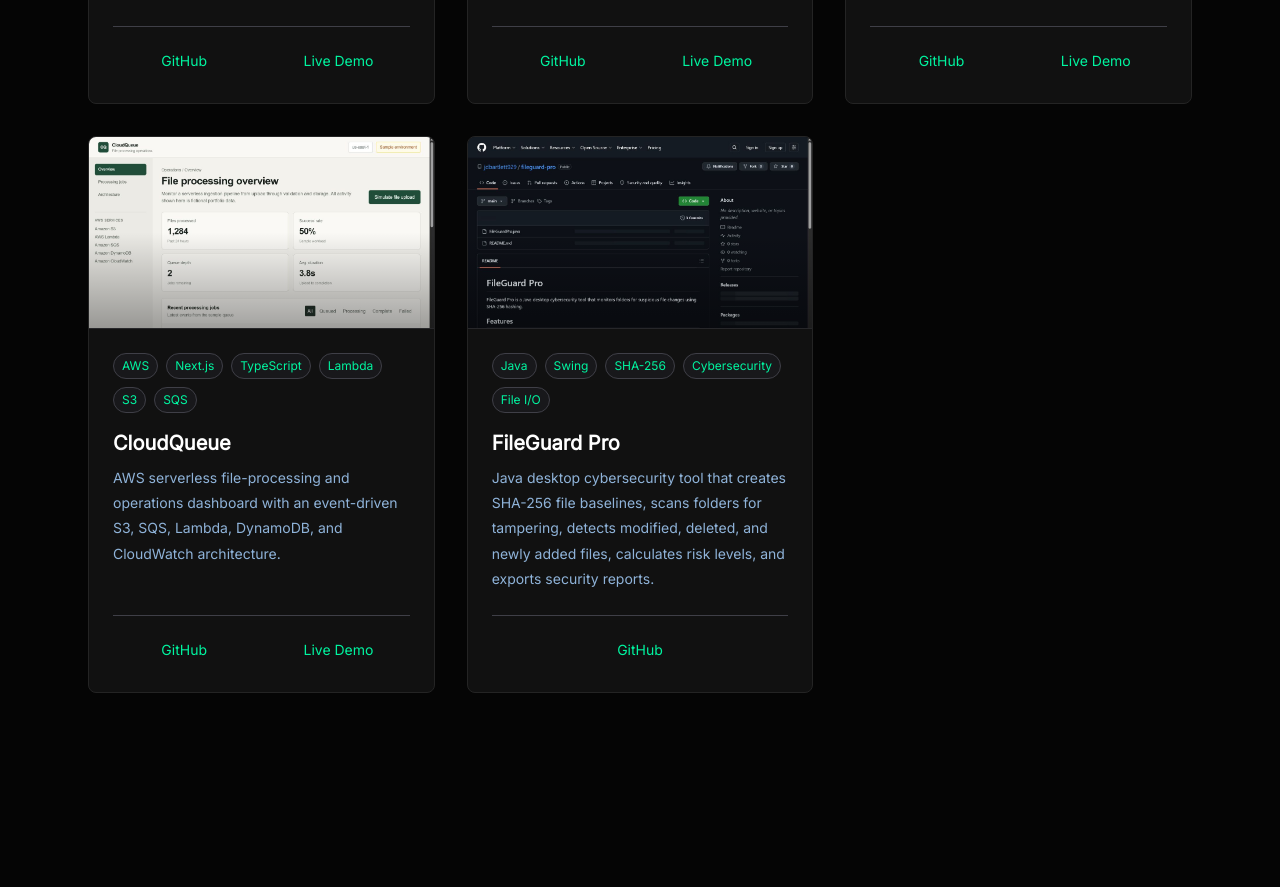
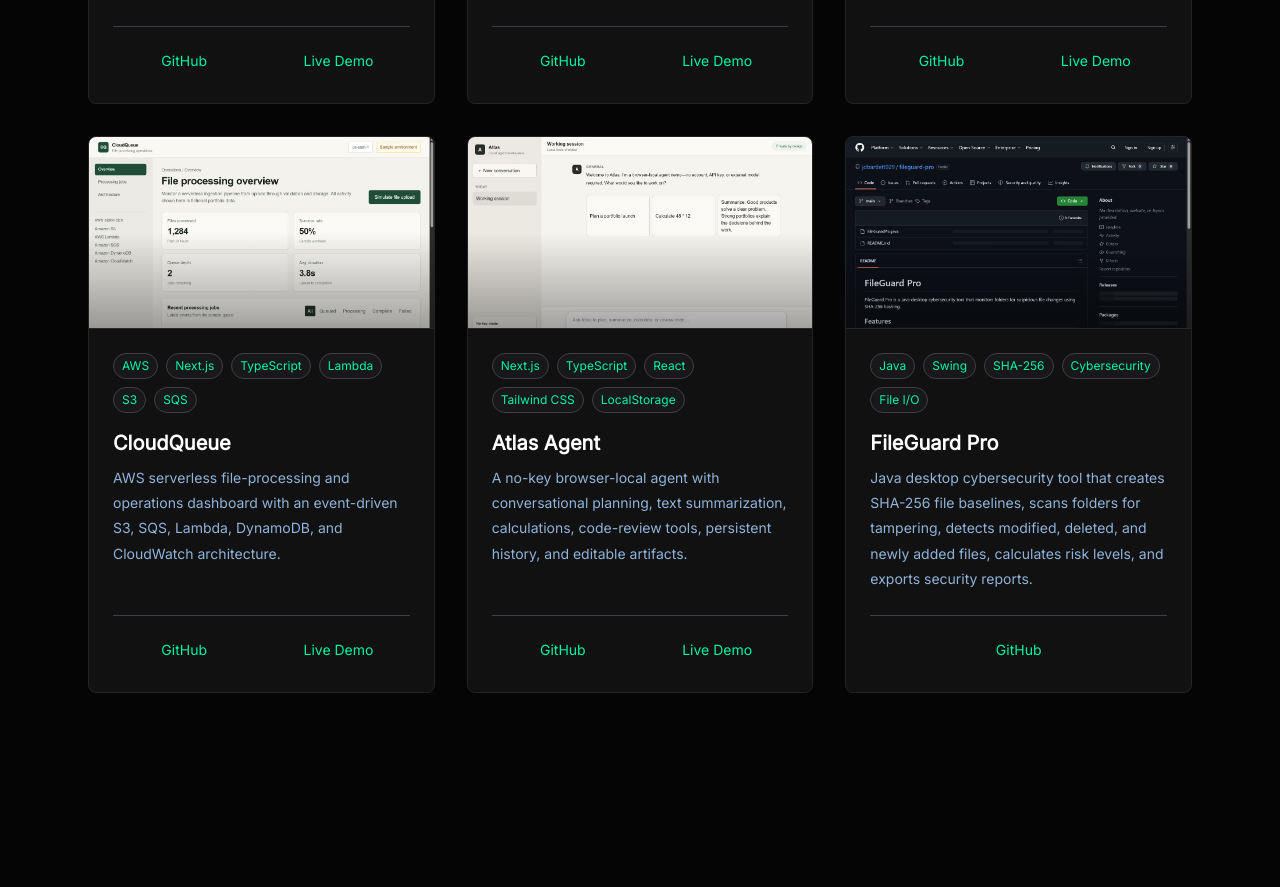
Before and after one commit to jdbartlett929/julian-portfolio, a Next.js app: page / in a window 1280 px wide. Shown: the part 3240-4127 px from the top of the page. Built offline with nearby package versions, Linux system fonts and the light colour scheme.

Commit message:
Add Atlas agent project

```diff
--- a/app/page.tsx
+++ b/app/page.tsx
@@ -65,6 +65,15 @@ const projects = [
     github: "https://github.com/jdbartlett929/aws-cloudqueue",
     live: "https://aws-cloudqueue.vercel.app",
     image: "/project-images/aws-cloudqueue.png",
+  },
+  {
+    title: "Atlas Agent",
+    description:
+      "A no-key browser-local agent with conversational planning, text summarization, calculations, code-review tools, persistent history, and editable artifacts.",
+    tech: ["Next.js", "TypeScript", "React", "Tailwind CSS", "LocalStorage"],
+    github: "https://github.com/jdbartlett929/atlas-agent",
+    live: "https://atlas-agent-bice.vercel.app",
+    image: "/project-images/atlas-agent.png",
   },
   {
     title: "FileGuard Pro",
```
Also changed, not shown: public/project-images/atlas-agent.png (added).
